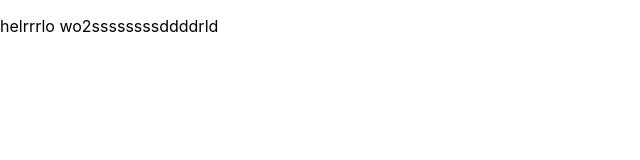
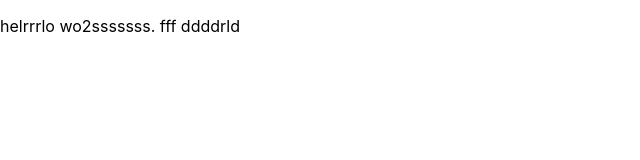
Before and after one commit to RajanPatel098/Hotel-Management, a React (Create React App) app in the folder hotel-management/: page / in a window 1280 px wide. Shown: the top 160 px of the page, without its empty margins (0-640 px from the left). Built offline with nearby package versions, Linux system fonts and the light colour scheme.

Commit message:
Update App.js

```diff
--- a/hotel-management/src/App.js
+++ b/hotel-management/src/App.js
@@ -5,7 +5,9 @@ import { BrowserRouter } from "react-router-dom"
 function App() {
   return (
     <div>
-      <p> helrrrlo wo2ssssssssddddrld </p>
+      <p> helrrrlo wo2sssssss.
+        fff
+        ddddrld </p>
     </div>
   );
 }
```
